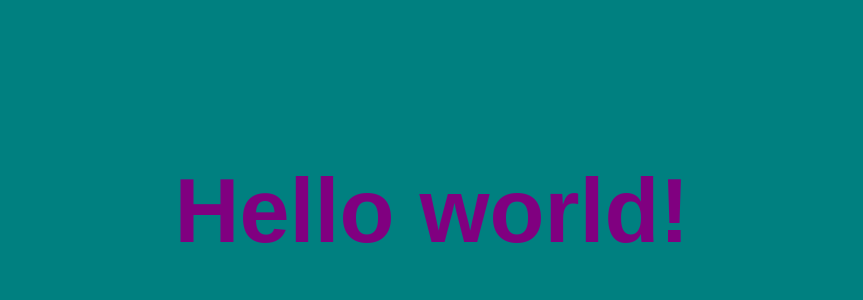
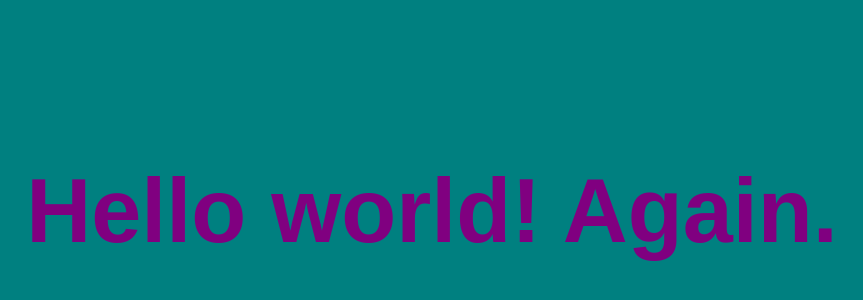
Before and after one commit to andrzejhd/hello-there, a plain HTML site: page index.html in a window 1280 px wide. Shown: the part 160-460 px from the top of the page, without its empty margins (208-1071 px from the left). Drawn offline with Linux system fonts and the light colour scheme.

```diff
--- a/index.html
+++ b/index.html
@@ -21,6 +21,6 @@
         </style>
     </head>
     <body>
-        <h1>Hello world!</h1>
+        <h1>Hello world! Again.</h1>
     </body>
 </html>
```
